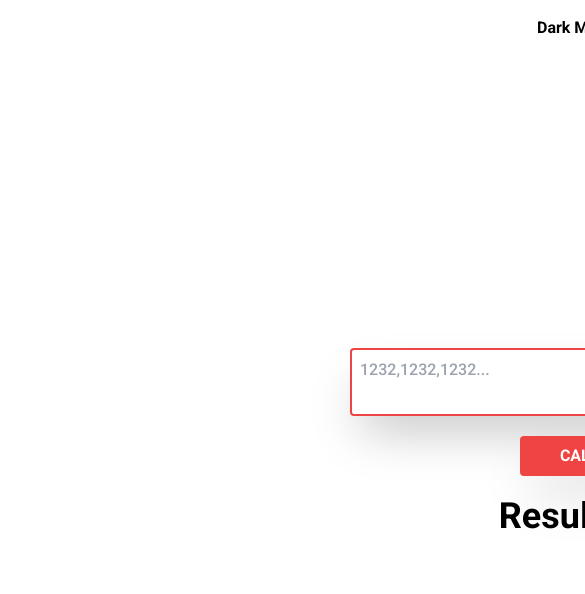
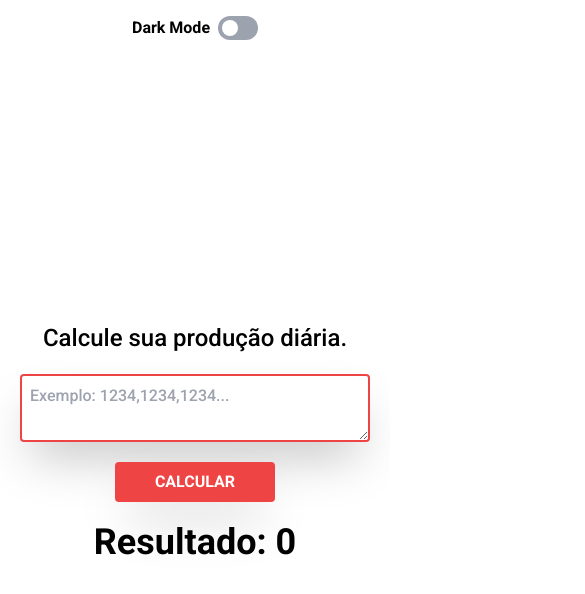
Before and after one commit to Cheeviiii/production-calculator, a React (Vite) app: page / in a window 390 px wide. Shown: the top 594 px of the page, 585 px wide, since content can reach past the window. Built offline with nearby package versions, Linux system fonts and the light colour scheme.

Commit message:
Responsivo

```diff
--- a/src/App.tsx
+++ b/src/App.tsx
@@ -35,12 +35,13 @@ export class App extends React.Component<{}, State> {
     const { numerosString, resultado } = this.state;
 
     return (
-      <div className="w-[1200px] h-screen flex flex-col items-center p-auto m-auto">
+      <div className="w-full h-screen flex flex-col items-center p-auto m-auto">
         <Darkmode />
         <div className="h-screen flex flex-col gap-5 items-center justify-center">
+          <h1 className="font-medium text-2xl">Calcule sua produção diária.</h1>
           <textarea
-            className="p-2 w-[500px] text-black border-2 border-red-500 rounded focus:outline-none font-medium shadow-2xl"
-            placeholder="1232,1232,1232..."
+            className="p-2 w-[350px] md:w-[500px] text-black border-2 border-red-500 rounded focus:outline-none font-medium shadow-2xl"
+            placeholder="Exemplo: 1234,1234,1234..."
             value={numerosString}
             onChange={this.handleChange}
           />
--- a/src/style/global.css
+++ b/src/style/global.css
@@ -14,6 +14,6 @@ body {
 }
 
 .dark {
-    background-color: #2c2f36;
+    background-color: #1f2024;
     color: white;
 }
```
